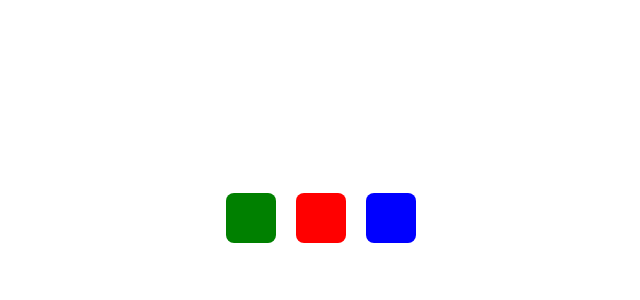
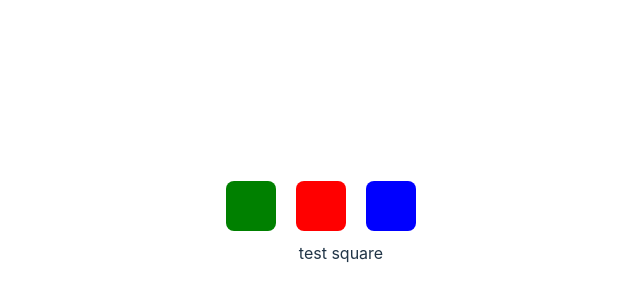
Before and after one commit to Marlichhamb/react-project-2, a React (Vite) app: page / in a window 1280 px wide. Shown: the part 182-482 px from the top of the page, without its empty margins (299-939 px from the left). Built offline with nearby package versions, Linux system fonts and the light colour scheme.

Commit message:
created new style component

```diff
--- a/package.json
+++ b/package.json
@@ -11,7 +11,8 @@
   },
   "dependencies": {
     "react": "^18.3.1",
-    "react-dom": "^18.3.1"
+    "react-dom": "^18.3.1",
+    "styled-components": "^6.1.13"
   },
   "devDependencies": {
     "@types/react": "^18.3.3",
--- a/src/App.css
+++ b/src/App.css
@@ -53,3 +53,10 @@ button {
   flex-wrap: wrap;
   width: 250px;
 }
+
+.container {
+  background-color: #79bdf0 ;
+  border-radius: 10px;
+  width: 200px;
+  height: 200px;
+}
--- a/src/App.tsx
+++ b/src/App.tsx
@@ -1,12 +1,22 @@
-import { useState, FC  } from 'react'
+import { useState, FC, useEffect  } from 'react'
 
 import './App.css'
 import { Button } from './components/button';
+import { Squares } from './components/Squares';
 
 const App: FC = () => {
   const [buttonColors, setButtonColors] = useState<string[]>(['green', 'red', 'blue']);
 
   const [buttonStates, setButtonStates] = useState<number[]>([0, 0, 0, 0, 0, 0, 0, 0, 0]);
+
+  const [buttonNumber, setButtonNumber] = useState<number>(0);
+
+
+  useEffect(() => {
+   const result =  needChangeColor(buttonColors[buttonNumber])
+   console.log(result);
+
+  }, [buttonColors] )
 
   const getElementFromArray = (array: number[] | string[]): number | string => {
     const randomIndex = Math.trunc(Math.random() * array.length)
@@ -29,6 +39,8 @@ const App: FC = () => {
 
   const clickButton = (buttonIndex: number) => {
 
+    setButtonNumber(buttonIndex)
+
     const updatedStates = buttonStates.map((state, index) => {
       if (buttonIndex === index) {
         return getState();
@@ -47,6 +59,7 @@ const App: FC = () => {
 
     setButtonColors(updatedColors)
     setButtonStates(updatedStates)
+
 
     checkColor(buttonColors[buttonIndex])
 
@@ -73,6 +86,9 @@ const App: FC = () => {
           {buttonColors.map((_, index) => renderButton(index) )}
         </div>
       </div>
+
+      <Squares/>
+
     </>
   )
 }
--- /dev/null
+++ b/src/components/Squares/component.ts
@@ -0,0 +1,9 @@
+import styled from "styled-components";
+
+
+export const SquareCard = styled('div')`
+  background-color: #79bdf0
+  border-radius: 10px
+  width: 200px
+  height: 200px
+`
--- /dev/null
+++ b/src/components/Squares/index.tsx
@@ -0,0 +1,14 @@
+import React, {FC} from 'react';
+import { SquareCard } from './component';
+
+export const Squares: FC = () => {
+
+return (
+
+    <SquareCard>
+      test square
+    </SquareCard>
+
+)
+
+}
```
Also changed, not shown: 1 other file (tests, documents, lock files or other folders).
